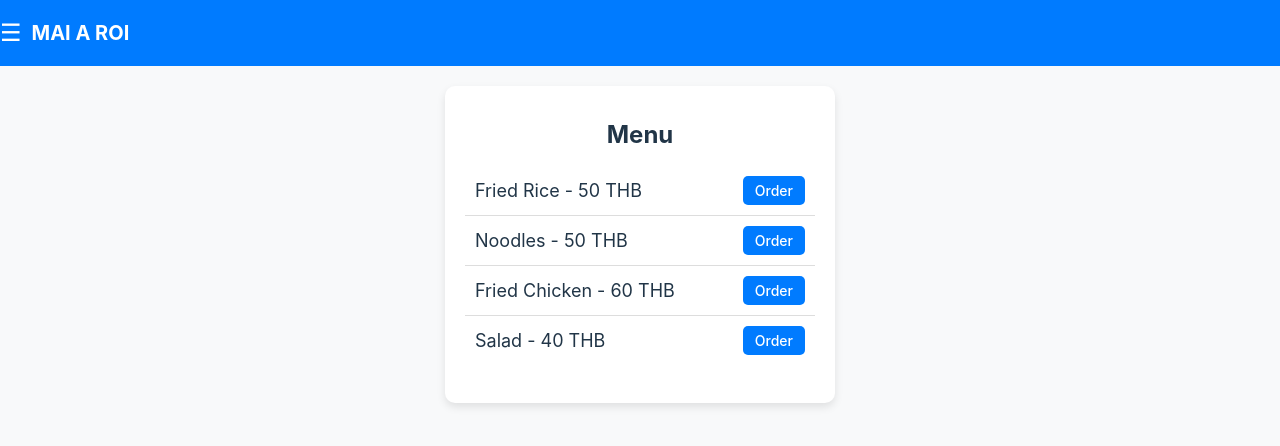
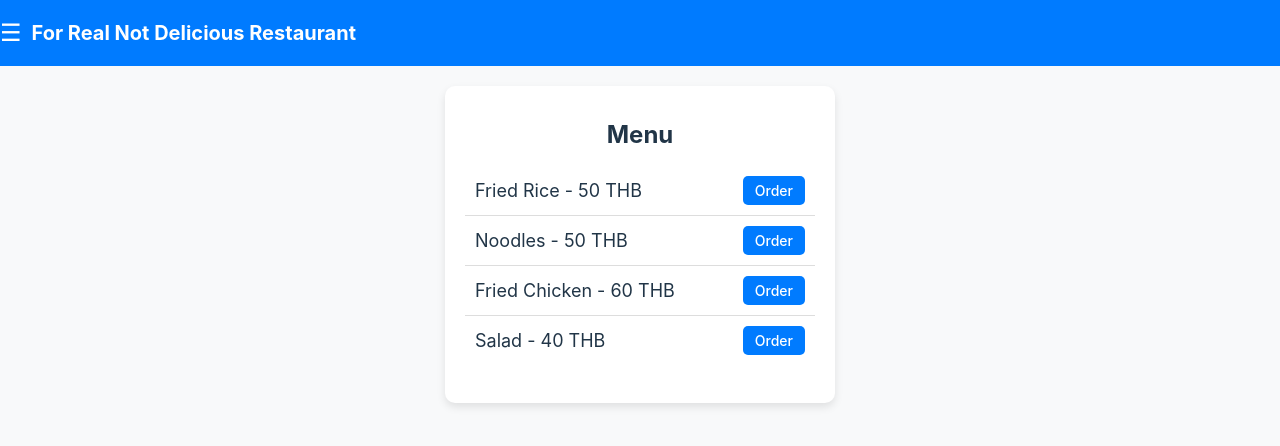
Before and after one commit to kalangun69300/test-my-app, a React (Vite) app: page / in a window 1280 px wide. Shown: the top 446 px of the page. Built offline with nearby package versions, Linux system fonts and the light colour scheme.

Commit message:
ui test 2

```diff
--- a/src/App.jsx
+++ b/src/App.jsx
@@ -9,14 +9,6 @@ function App() {
       width: "100vw",
       backgroundColor: "#f8f9fa"
     }}>
-
-      {/* test sonar*/}
-      {/* const API_KEY = "12345-abcdef-67890"; */}
-
-
-      {/* test sonar 2 */}
-      {/* let userInput = "console.log('Injected Code!')"; */}
-      {/* eval(userInput); */}
 
       {/* Navbar */}
       <nav style={{
@@ -34,7 +26,7 @@ function App() {
       }}>
         <div style={{ display: "flex", alignItems: "center", gap: "10px" }}>
           <span style={{ fontSize: "24px", cursor: "pointer" }}>☰</span>
-          <span>MAI A ROI</span>
+          <span>For Real Not Delicious Restaurant</span>
         </div>
       </nav>
 
```
